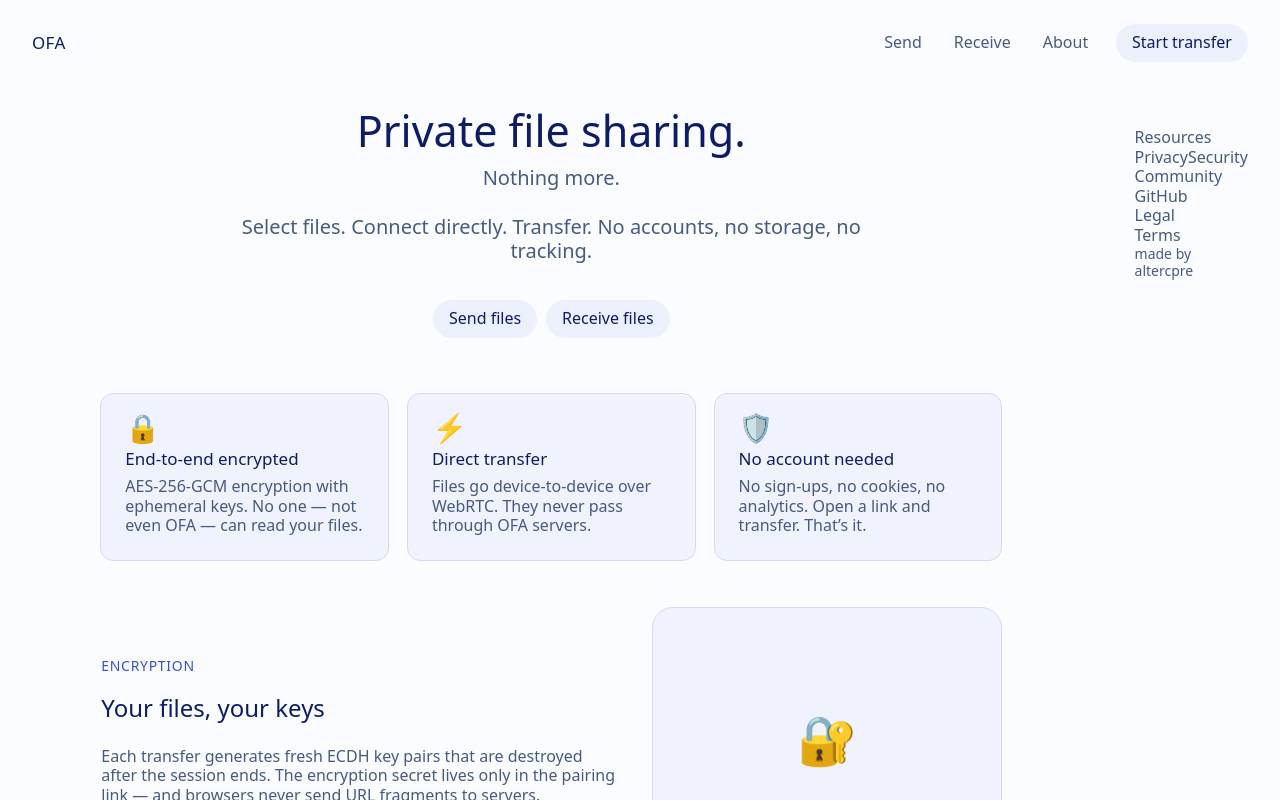
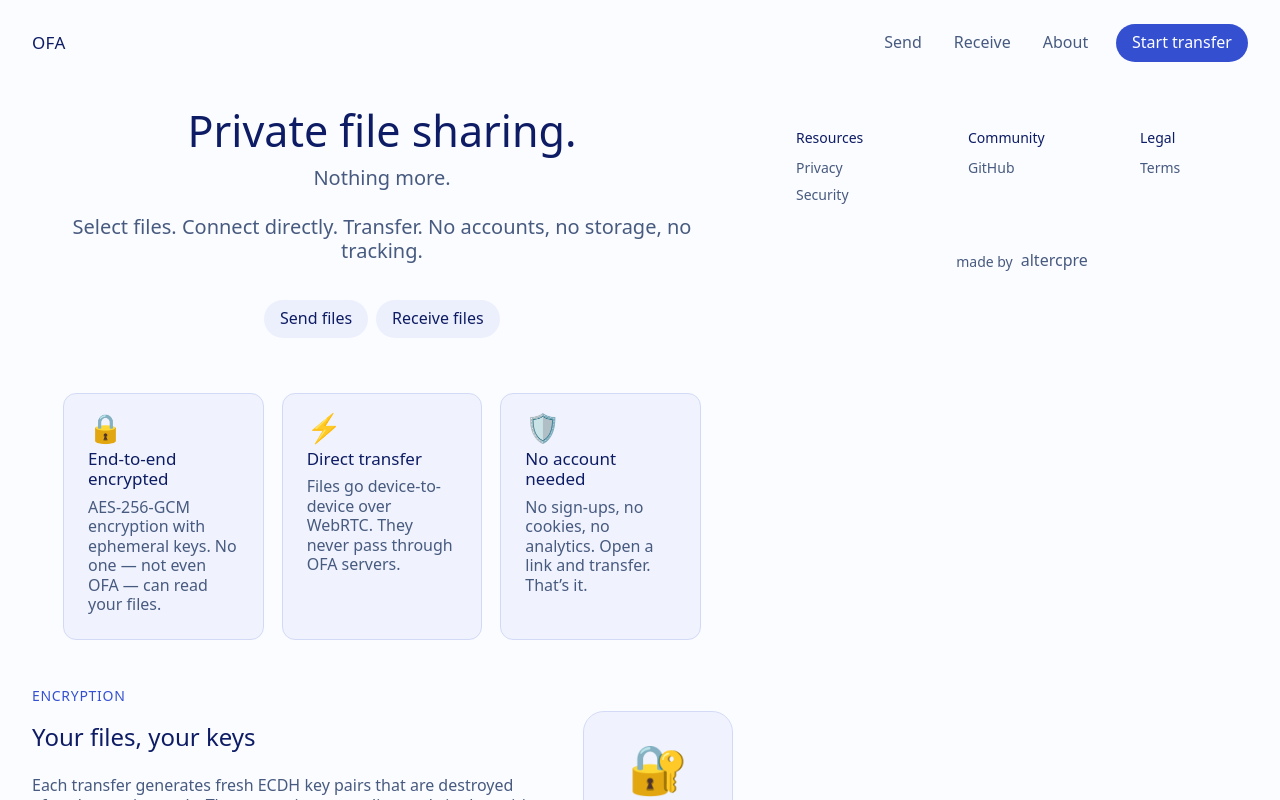
Before and after one commit to Mirapakaya/OFA, a Next.js app: page / in a window 1280 px wide. Shown: the top 800 px of the page. Built offline with nearby package versions, Linux system fonts and the light colour scheme.

Commit message:
layout: Helium-style glass header + 3-column footer

```diff
--- a/app/layout.tsx
+++ b/app/layout.tsx
@@ -53,7 +53,7 @@ export default function RootLayout({
                 <Link href="/about">About</Link>
               </div>
               <div className="header__cta">
-                <Link href="/send" className="button button-primary">
+                <Link href="/send" className="button primary">
                   Start transfer
                 </Link>
               </div>
@@ -64,18 +64,15 @@ export default function RootLayout({
           {children}
         </main>
         <footer className="footer" role="contentinfo">
-          <div className="footer__inner">
-            <div className="footer__grid">
-              <div>
-                <p className="footer__column-title">Resources</p>
-                <div className="footer__column-links">
+          <div className="footer-content">
+            <nav className="columns" aria-label="Footer">
+              <div className="column">
+                <div className="column-title">Resources</div>
                 <Link href="/privacy">Privacy</Link>
                 <Link href="/security">Security</Link>
               </div>
-              </div>
-              <div>
-                <p className="footer__column-title">Community</p>
-                <div className="footer__column-links">
+              <div className="column">
+                <div className="column-title">Community</div>
                 <a
                   href="https://github.com/altercpre/OFA"
                   target="_blank"
@@ -84,17 +81,14 @@ export default function RootLayout({
                   GitHub
                 </a>
               </div>
-              </div>
-              <div>
-                <p className="footer__column-title">Legal</p>
-                <div className="footer__column-links">
+              <div className="column">
+                <div className="column-title">Legal</div>
                 <Link href="/privacy">Terms</Link>
               </div>
+            </nav>
+            <div className="credit">
+              made by <a href="https://github.com/altercpre" target="_blank" rel="noopener noreferrer">altercpre</a>
             </div>
-            </div>
-            <p className="footer__note">
-              made by altercpre
-            </p>
           </div>
         </footer>
       </body>
```
Lines whose indentation alone changed are shown as unchanged.
